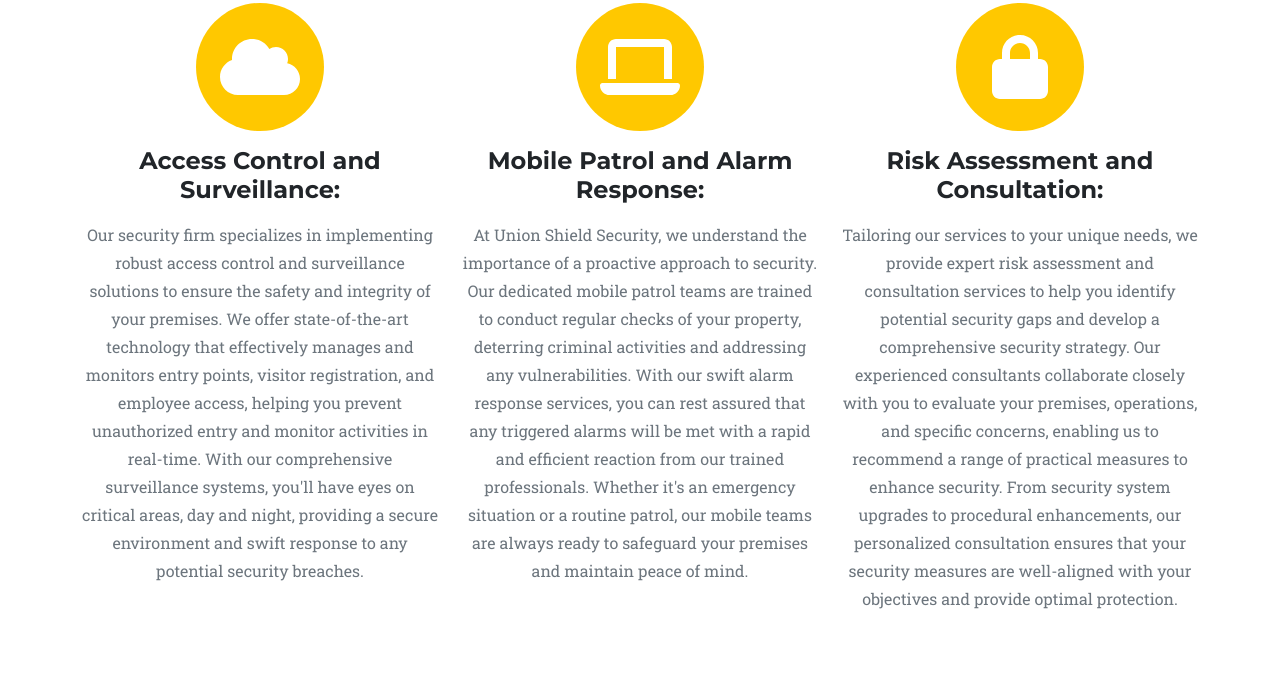
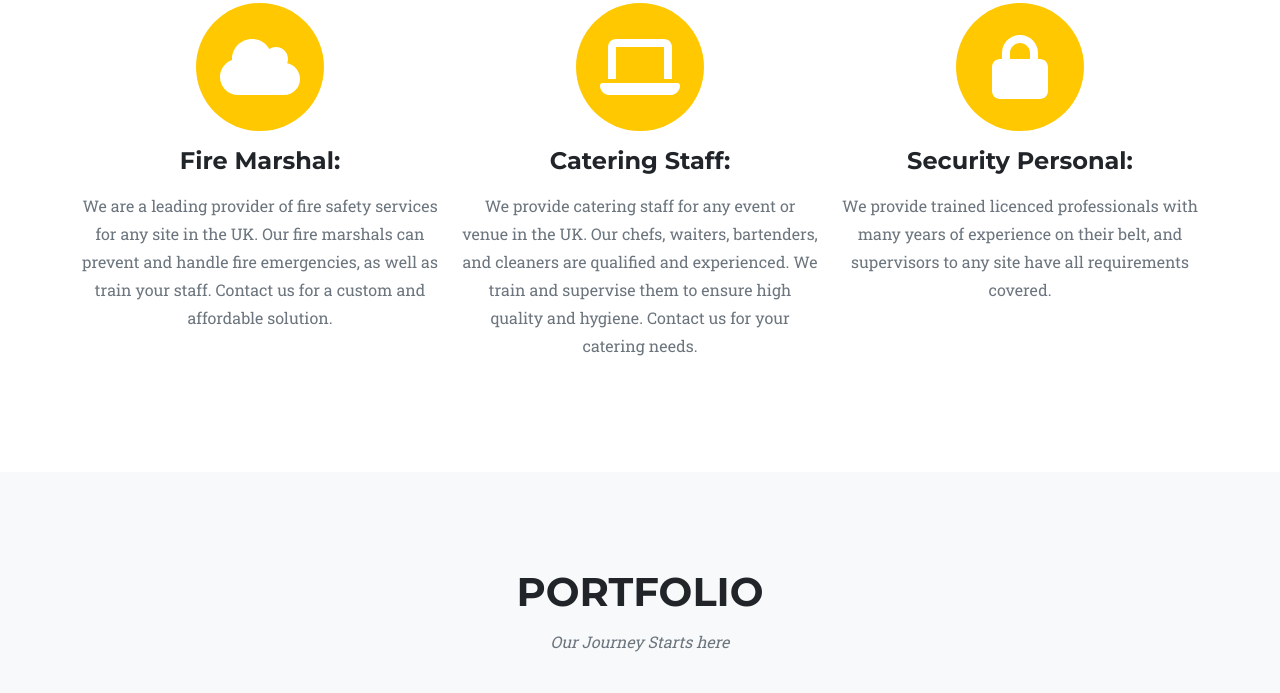
Before and after one commit to Lutye786/Security, a plain HTML site: page index.html in a window 1280 px wide. Shown: the part 1004-1697 px from the top of the page. Drawn offline with nearby package versions, Linux system fonts and the light colour scheme.

Commit message:
Update index.html

```diff
--- a/index.html
+++ b/index.html
@@ -76,23 +76,23 @@
                             <i class="fas fa-circle fa-stack-2x text-primary"></i>
                             <i class="fas fa-cloud fa-stack-1x fa-inverse"></i>
                         </span>
-                        <h4 class="my-3">Access Control and Surveillance:</h4>
-                        <p class="text-muted">Our security firm specializes in implementing robust access control and surveillance solutions to ensure the safety and integrity of your premises. We offer state-of-the-art technology that effectively manages and monitors entry points, visitor registration, and employee access, helping you prevent unauthorized entry and monitor activities in real-time. With our comprehensive surveillance systems, you'll have eyes on critical areas, day and night, providing a secure environment and swift response to any potential security breaches.</p>
+                        <h4 class="my-3">Fire Marshal:</h4>
+                        <p class="text-muted">We are a leading provider of fire safety services for any site in the UK. Our fire marshals can prevent and handle fire emergencies, as well as train your staff. Contact us for a custom and affordable solution.</p>
                     </div>
                     <div class="col-md-4">
                         <span class="fa-stack fa-4x">
                             <i class="fas fa-circle fa-stack-2x text-primary"></i>
                             <i class="fas fa-laptop fa-stack-1x fa-inverse"></i>
                         </span>
-                        <h4 class="my-3">Mobile Patrol and Alarm Response:</h4>
-                        <p class="text-muted">At Union Shield Security, we understand the importance of a proactive approach to security. Our dedicated mobile patrol teams are trained to conduct regular checks of your property, deterring criminal activities and addressing any vulnerabilities. With our swift alarm response services, you can rest assured that any triggered alarms will be met with a rapid and efficient reaction from our trained professionals. Whether it's an emergency situation or a routine patrol, our mobile teams are always ready to safeguard your premises and maintain peace of mind.</div>
+                        <h4 class="my-3">Catering Staff:</h4>
+                        <p class="text-muted">We provide catering staff for any event or venue in the UK. Our chefs, waiters, bartenders, and cleaners are qualified and experienced. We train and supervise them to ensure high quality and hygiene. Contact us for your catering needs.</div>
                     <div class="col-md-4">
                         <span class="fa-stack fa-4x">
                             <i class="fas fa-circle fa-stack-2x text-primary"></i>
                             <i class="fas fa-lock fa-stack-1x fa-inverse"></i>
                         </span>
-                        <h4 class="my-3">Risk Assessment and Consultation:</h4>
-                        <p class="text-muted">Tailoring our services to your unique needs, we provide expert risk assessment and consultation services to help you identify potential security gaps and develop a comprehensive security strategy. Our experienced consultants collaborate closely with you to evaluate your premises, operations, and specific concerns, enabling us to recommend a range of practical measures to enhance security. From security system upgrades to procedural enhancements, our personalized consultation ensures that your security measures are well-aligned with your objectives and provide optimal protection.</div>
+                        <h4 class="my-3">Security Personal:</h4>
+                        <p class="text-muted">We provide trained licenced professionals with many years of experience on their belt, and supervisors to any site have all requirements covered.</div>
                 </div>
             </div>
         </section>
```
